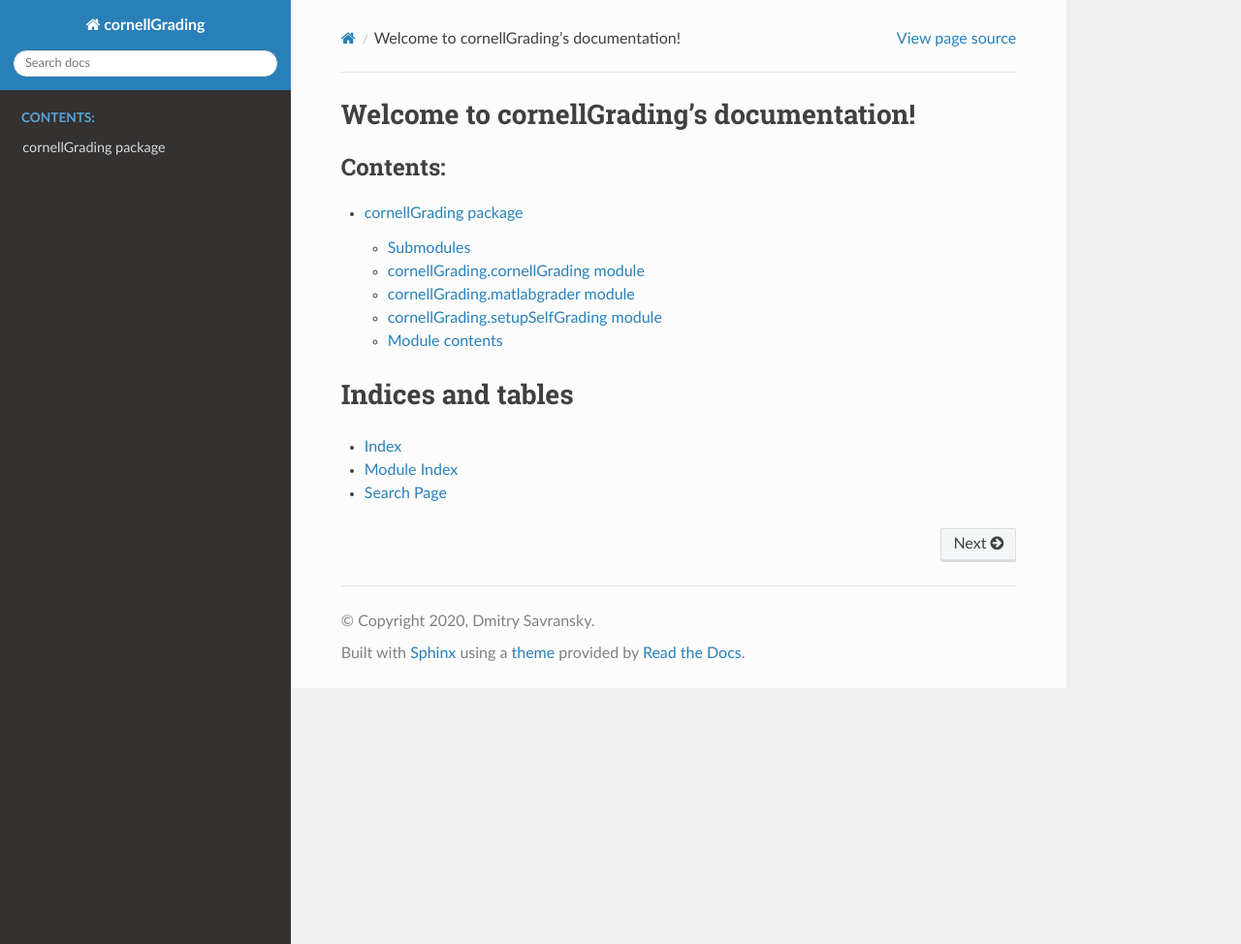
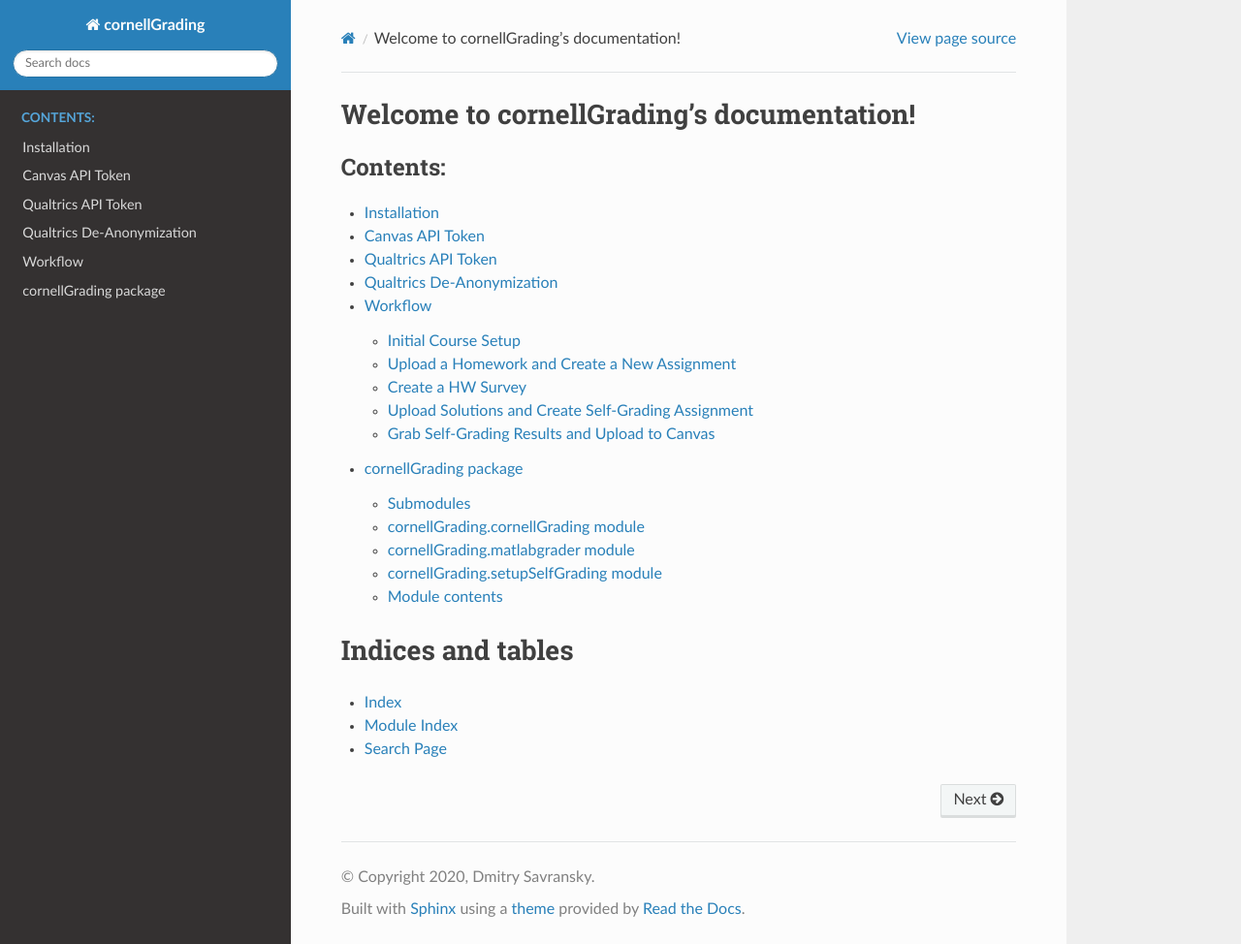
Before and after one commit to dsavransky/grading, a Sphinx documentation site: the page built from documentation/index.rst, in a window 1280 px wide and 974 px high. Shown: the whole window at 97% size. Built offline with Sphinx 7.4.7 and the Read the Docs theme 2.0.0, drawn with Linux system fonts in a browser that asks for light colours; some of the changed lines change nothing that is shown.

Commit message:
moving documentation to docs from README

````diff
--- a/documentation/conf.py
+++ b/documentation/conf.py
@@ -38,10 +38,14 @@ extensions = [
     'sphinx.ext.mathjax',
     'sphinx.ext.ifconfig',
     'sphinx.ext.viewcode',
-    'sphinx_rtd_theme'
+    'sphinx_rtd_theme',
+    'recommonmark'
 ]
 
-source_suffix = '.rst'
+source_suffix = {
+    '.rst': 'restructuredtext',
+    '.md':  'markdown',
+}
 
 # The master toctree document.
 master_doc = 'index'
--- a/documentation/index.rst
+++ b/documentation/index.rst
@@ -10,6 +10,7 @@ Welcome to cornellGrading's documentation!
    :maxdepth: 2
    :caption: Contents:
 
+   usage
    cornellGrading
 
 Indices and tables
--- /dev/null
+++ b/documentation/usage.md
@@ -0,0 +1,197 @@
+Installation
+==============================
+In the cloned grading directory:
+
+```
+pip install --user .
+```
+
+or, to install in developer mode:
+
+```
+pip install --user -e .
+```
+
+In order to also install requirements needed push LaTeX into Canvas HTML, do:
+
+```
+pip install --user -e .[latex2html]
+```
+
+The `latex2html` option requires the pandoc executable to be installed and in the system PATH.  For detailed pandoc installation instructions see here: [https://pandoc.org/installing.html](https://pandoc.org/installing.html)
+
+Canvas API Token
+===================
+To generate token, in Canvas:
+* Navigate to Settings>Account>Approved Integrations
+* Click '+New Access Token'.  Copy the token.  *NB: It won't be displayed again.*
+
+
+Qualtrics API Token
+=============================================
+On the qualtrics site:
+* Navigate to: Account Settings>Qualtrics IDs
+* Click the 'Generate Token' button under API
+* This page also lists all other IDs you need to know
+
+
+Qualtrics De-Anonymization
+==============================
+By default, Cornell anonymizes all survey responses, regardless of how you have set up your survey.  To fix this, email itservicedesk@cornell.edu and request that they toggle  "View Restricted Data" to On for your qualtrics account.
+
+
+Workflow
+============
+
+Initial Course Setup
+------------------------
+
+In Canvas:
+* Navigate to Settings>Course Details and change course name to something unique (suggestion: Name: Semester).  Be sure to click 'Update Course Details' at the bottom.
+* Navigate to Settings>Course Details, scroll to the very bottom, click 'more options', and check 'Hide totals in student grades summary'. Click 'Updated Course Details'
+* Navigate to Settings>Navigation and ensure that 'Grades' and 'Assignments' are both in the active items (top part of page).  If you want students to be able to directly access files (rather than only via links), then add 'Files' to the active navigation items as well. Don't forget to click 'Save' at the bottom of the page.
+* Go to Student View (button on right-hand side of home page), exit student view, and then ensure that the 'test student' appears in People when you are back in Instructor view (only necessary if you want the test student to be part of the qualtrics mailing list for debugging purposes).
+* Navigate to Grades.  Click the settings icon (right of the search box) and go to the 'Grade Posting Policy tab'. Ensure that 'Automatically Post Grades' is clicked (this allows for students to see comments on HWs before grades are entered, which is necessary for link injection to the self-grading surveys). Be sure to click 'Update' if any changes are made.
+
+Now, in python:
+
+```python
+from cornellGrading import cornellGrading
+
+#connect to canvas
+c = cornellGrading()
+
+
+#get your coursenumber (the part in parentheses):
+for cn in c.canvas.get_courses(): print(cn)
+
+coursenum = ... #change to your actual number from list printed above
+
+c.getCourse(coursenum)
+
+#sanity check
+print(c.coursename) #should be the course name you set in Canvas
+print(c.names) #should be all your students
+
+#connect to qualtrics (skip if you don't care about qualtrics)
+c.setupQualtrics()
+
+#generate course mailing list
+c.genCourseMailingList()
+```
+
+Upload a Homework and Create a New Assignment
+-----------------------------------------------
+
+This procedure automates the creation of new assignments, assuming that your homework statement is in a single PDF document.  This assumes that there already exists an 'Assignments' assignment group (Canvas default), and will create a 'Homeworks' folder under Files that is not directly accessible to students (assuming it does not already exist).
+
+The assignment will be titled 'HW?' where ? is the assignment number (i.e., 'HW1', 'HW2', etc.).
+
+In python:
+
+```python
+from cornellGrading import cornellGrading
+c = cornellGrading()
+coursenum =   #insert your course number here
+c.getCourse(coursenum)
+
+assignmentNum =   #enter assignment number (must be integer)
+duedate =         #enter assignment duedate in 'YYYY-MM-DD' format. The due time will be 5pm by default.
+hwfile =          #string - full path on your local disk to the HW pdf file
+res = c.uploadHW(assignmentNum,duedate,hwfile)
+
+#by default, the created assignment will be worth 10 points.  To change this, instead run:
+res = c.uploadHW(assignmentNum,duedate,hwfile,totscore=N) #N must be an integer
+
+#by default, the created assignment will be immediate visible. To change this, instead run:
+res = c.uploadHW(assignmentNum,duedate,hwfile,unlockDelta=M)
+#where M is a positive float and represents the number of days prior to the due date to unlock the assignment.
+```
+
+### Injecting Homework Text into the Canvas Assignment
+If the homework file is a PDF compiled from LaTeX source code, and resides in the same directory as the original `tex` file, then you can inject its contents directly into the homework assignment as HTML, along with the link to the PDF, by running:
+
+```python
+res = c.uploadHW(assignmentNum,duedate,hwfile,injectText=True)
+```
+
+Caveats:
+  * `hwfile` must point at the PDF in the directory where it was compiled, and all other required files (figures, etc.) must reside in this same path.
+  * `pandoc` must be installed
+  * `cornellGrading` must have been installed with the `latex2html` extra (this also installs `pdf2image` and `Pillow`).
+  * This is absolutely not going to work for all LaTeX - only what pandoc can convert to HTML.
+
+Create a HW Survey
+--------------------
+
+This assumes that you have set up your assignment with the name 'HW?' where ? is the assignment number (i.e., 'HW1', 'HW2', etc.).
+
+```python
+from cornellGrading import cornellGrading
+c = cornellGrading()
+coursenum =   #insert your course number here
+c.getCourse(coursenum)
+c.setupQualtrics()
+assignmentNum = 1 #change to actual assignment number
+nprobs = 3 #number of problems in assignment
+c.setupPrivateHW(assignmentNum,nprobs)
+```
+
+Or, let's say you're a weirdo who only wants a single grade for the whole assignment, and wants the students to grade themselves out of 10,9,7,5,3, exclusively.  Then the last line becomes:
+```
+c.setupPrivateHW(assignmentNum,0,scoreOptions=[10,9,7,5,3])
+```
+
+After executing (assuming no errors), you should see a new survey in Qualtrics with the name "Coursename HW? Self-Grade", and a personalized link should be injected into the comments for each student in the original assignment.
+
+If your course roster has changed, be sure to run `c.updateCourseMailingList()` prior to `setupPrivateHW`.
+
+You can also share the created survey with another qualtrics user (say, your TA).  To do so, you will need them to give you their Qualtrics id, which they can find in the Qualtrics IDs page ([see Qualtrics API Token ](#qualtrics-api-token)). Make sure you get their ID, and not their API token.  To enable sharing, add `sharewith=qualtricsid` to the `setupPrivateHW` call, where `qualtricsid` is id string to share with.
+
+Upload Solutions and Create Self-Grading Assignment
+------------------------------------------------------
+
+In addition to creating the HW survey in qualtrics and injecting links into the assignment comments, `setupPrivateHW` can also create a self-grading assignment on Canvas with the homework solutions and a due date that is different from the due date of the original assignment.  This functionality is toggled by passing `createAss=True` to the `setupPrivateHW` call.  The other relevant keyword arguments are:
+* `solutions`: String, full path to solutions PDF file on your local disk
+* `selfGradeDueDelta`: Float, number of days after original assignment due date for self-grading to be due (defaults to 7)
+* `selfGradeReleasedDelta`: Float, number of days after original assignment due date when the self-grading assignment is released to students (defaults to 3).
+
+So, a full call would look something like:
+
+```python
+from cornellGrading import cornellGrading
+c = cornellGrading()
+coursenum =   #insert your course number here
+c.getCourse(coursenum)
+c.setupQualtrics()
+assignmentNum = 1 #change to actual assignment number
+nprobs = 3 #number of problems in assignment
+solutionsFile =   #insert path to solutions file
+c.setupPrivateHW(assignmentNum,nprobs,createAss=True,solutions=solutionsFile)
+```
+
+This will create a  'Homework Self-Grading' assignment group (if it does not already exist), and will create a 'Homeworks' folder under Files that is not directly accessible to students (also assuming it does not already exist).
+
+
+Grab Self-Grading Results and Upload to Canvas
+------------------------------------------------
+
+Finally, once students have completed their self-assessment via Qualtrics, we need to move their scores into the Canvas gradebook.  This is done via the `selfGradingImport` method.  Again, this assumes that you have set up your assignment with the name 'HW?' where ? is the assignment number, and also that you have assigned a point value to the assignment in Canvas (if you're using the single-question survey variant, and not checking for late submissions, the latter is not required).
+
+In python:
+
+```python
+from cornellGrading import cornellGrading
+c = cornellGrading()
+coursenum =   #insert your course number here
+c.getCourse(coursenum)
+c.setupQualtrics()
+assignmentNum = 1 #change to actual assignment number
+c.selfGradingImport(assignmentNum)
+```
+
+By default, this will take the sum of all of the survey question responses, scale by the ratio of the total assignment points (grabbed from Canvas) to the total number of possible points in the survey. If you are using the single-question survey variant (i.e., set `nprobs` to 0 in the `setupPrivateHW` call), then the assignment total value in Canvas is ignored, and just the exact value from Qualtrics is used.
+
+Default behavior is to check for late submissions, and then subtract 1/4th the total number of points if the assignment is late. Lateness is defined by the `maxDaysLate` keyword (defaults to 3), past which the assignment is marked zero, and the penalty itself is set by `latePenalty`.  In order to toggle off late checking alltogether, set `checkLate=False`, so that the last line above becomes `c.selfGradingImport(assignmentNum,checkLate=False)`.
+
+If your assignment has extra credit problems, you can identify these in your survey by adding the words 'Extra Credit' to any of the question names.  In this case, a maximum of `ecscore` points (default is 3) will be added to the HW score for all extra credit problems being self-marked perfect (and scaling down consistently with self-grading).
````
